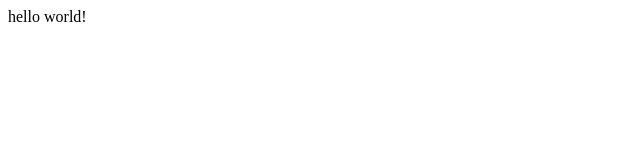
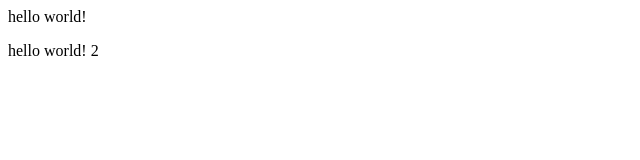
Before and after one commit to topalars/kpo_gym, a plain HTML site: page web/index.html in a window 1280 px wide. Shown: the full height of the page, 0-640 px from the left. Drawn offline with Linux system fonts and the light colour scheme.

Commit message:
test conflict

```diff
--- a/web/index.html
+++ b/web/index.html
@@ -1,3 +1,4 @@
 <div>
     <p>hello world!</p>
+    <p>hello world! 2</p>
 </div>
```
